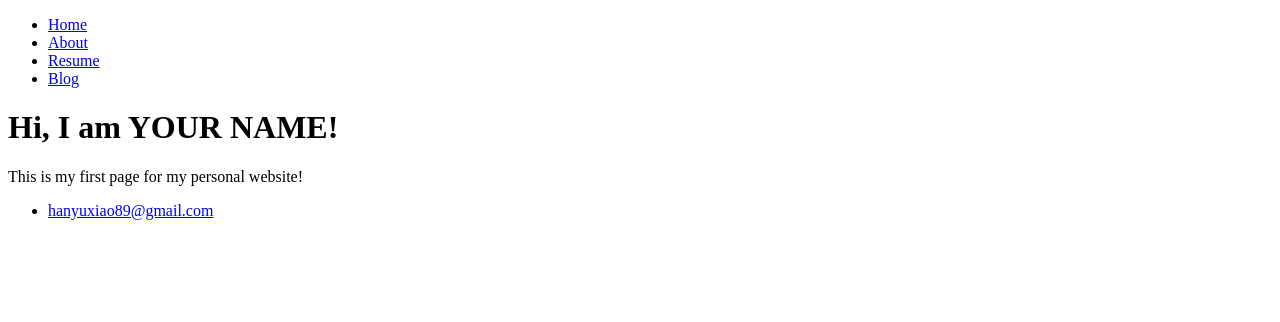
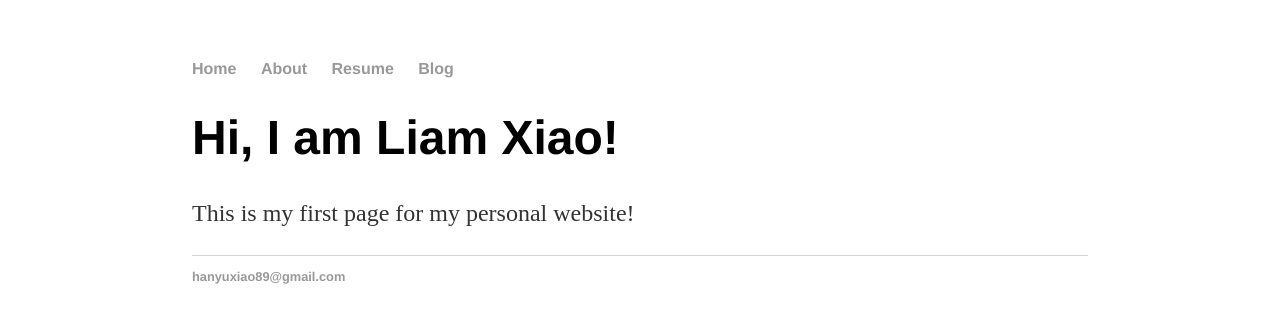
Before and after one commit to Hanyu2001/liam, a plain HTML site: page index.html in a window 1280 px wide. Drawn offline with Linux system fonts and the light colour scheme.

Commit message:
Update index.html

```diff
--- a/index.html
+++ b/index.html
@@ -1,6 +1,7 @@
 <!DOCTYPE html>
 <html>
  <head>
+  <link rel="stylesheet" href="css/styles.css">
    <title>Liam Xiao Portfolio</title>
  </head>
  <body>
@@ -14,7 +15,7 @@
    </nav>
    <div class=”container”>
      <div class=”blurb”>
-       <h1>Hi, I am YOUR NAME!</h1>
+       <h1>Hi, I am Liam Xiao!</h1>
        <p>This is my first page for my personal website!</a></p>
      </div>
    </div>
```
